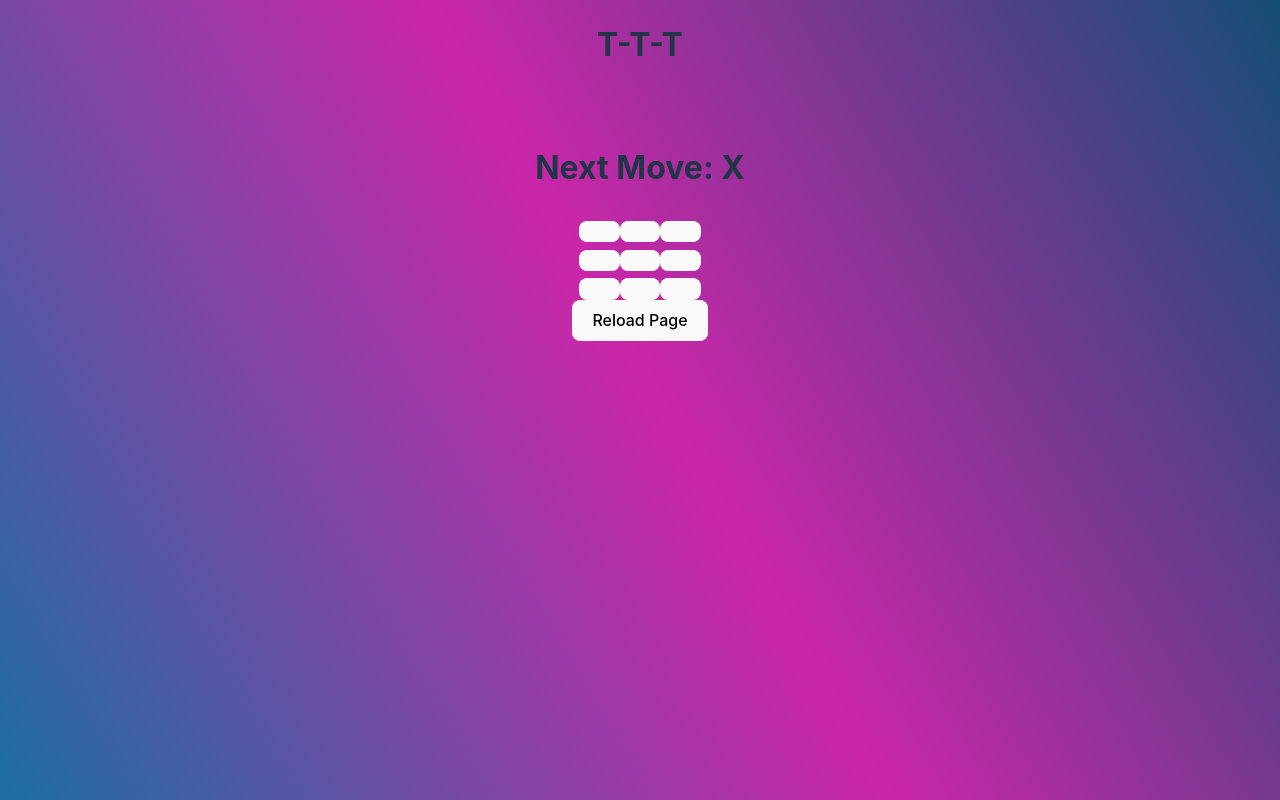
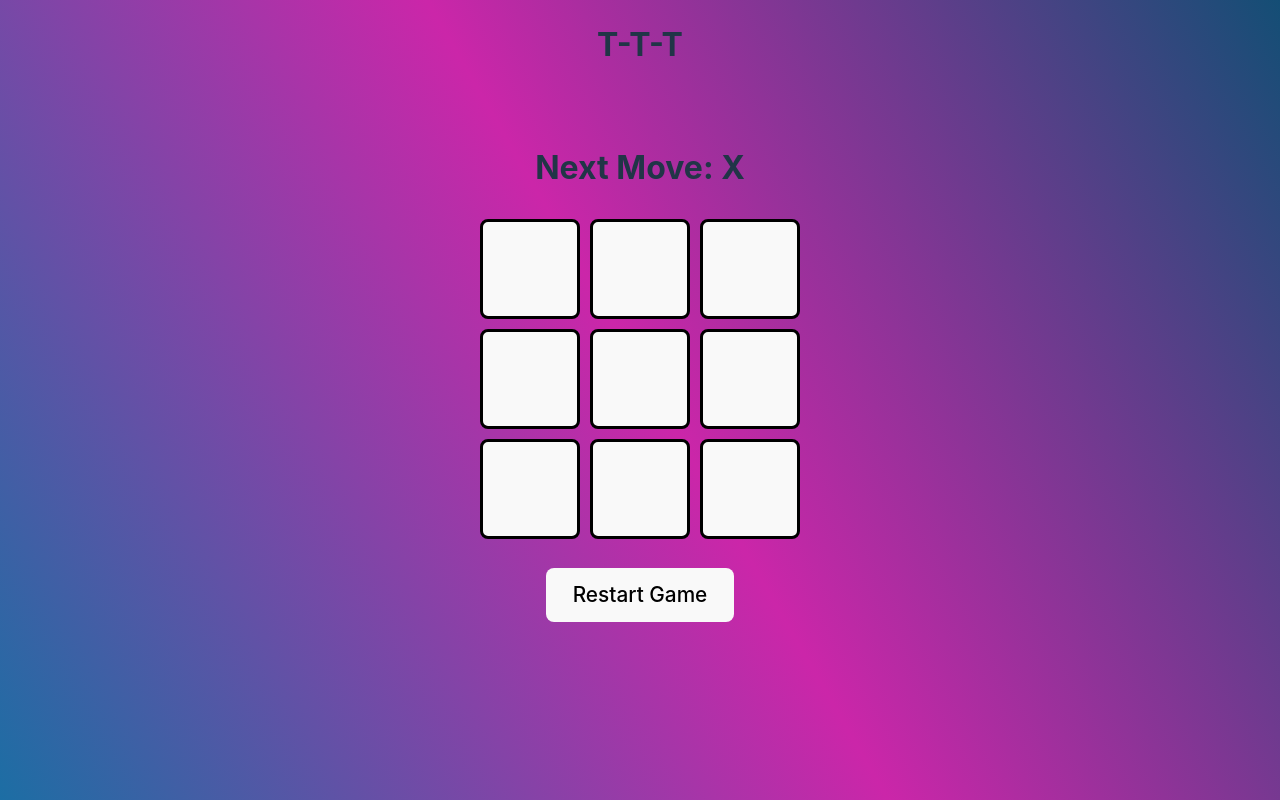
Before and after one commit to Lawlor-C/SoC-TicTacToe-Completion, a React (Vite) app in the folder tic-tac-toe/: page / in a window 1280 px wide. Built offline with nearby package versions, Linux system fonts and the light colour scheme.

Commit message:
stalemate included and commenced experimenting with css

```diff
--- a/tic-tac-toe/src/App.css
+++ b/tic-tac-toe/src/App.css
@@ -12,7 +12,7 @@
   transition: filter 300ms;
 }
 .logo:hover {
-  filter: drop-shadow(0 0 6em #646cffaa);
+  filter: drop-shadow(0 0 6em #1c910caa);
 }
 .logo.react:hover {
   filter: drop-shadow(0 0 6em #61dafbaa);
@@ -40,3 +40,26 @@
 .read-the-docs {
   color: #888;
 }
+
+.tile {
+  width: 100px; /* Set a fixed width */
+  height: 100px; /* Set a fixed height */
+  display: inline-flex; /* Centers the content horizontally and vertically */
+  justify-content: center; /* Center horizontally */
+  align-items: center; /* Center vertically */
+  font-size: 2rem; /* Adjust font size as needed */
+  margin: 5px; /* Add spacing between tiles */
+  border: 3px solid #000; /* Add a border if desired */
+  background-color: #f9f9f9; /* Set a background color */
+  cursor: pointer;
+  box-sizing: border-box; /* Ensure padding and border are included in width/height */
+  overflow: hidden; /* Prevent content from overflowing */
+  white-space: nowrap; /* Prevent content from wrapping */
+}
+
+.grid-row {
+  display: flex; /* Arrange tiles in a row */
+  justify-content: center; /* Center the row contents */
+  margin: 0; /* Remove any default spacing */
+  padding: 0; /* Remove unnecessary padding */
+}
--- a/tic-tac-toe/src/App.jsx
+++ b/tic-tac-toe/src/App.jsx
@@ -13,7 +13,7 @@ import "./App.css";
 // Assign each button an index value 0-8
 
 function ResetButton({ onReset }) {
-  return <button onClick={onReset}>Reload Page</button>;
+  return <button onClick={onReset}>Restart Game</button>;
 }
 
 function Tile({ num, tileClick }) {
@@ -25,9 +25,11 @@ function Tile({ num, tileClick }) {
 }
 
 export default function Grid() {
+
   const [tiles, setTiles] = useState(Array(9).fill(null));
   const [nextMove, setNextMove] = useState(true);
   const [winner, setWinner] = useState(null);
+
   //Added console log here to mark where the CURRENT state of play is.
   console.log(tiles);
 
@@ -37,7 +39,7 @@ export default function Grid() {
       return;
     }
 
-    console.log("working");
+    // console.log("working"); No longer needed
 
     const update = tiles.slice();
     if (nextMove) {
@@ -46,13 +48,21 @@ export default function Grid() {
       update[i] = "O";
     }
     setTiles(update);
-    //Check for winstate
+
+
     const currentPlayer = nextMove ? "X" : "O"; // Store the current player
+
+    //Check for winner
     if (checkWinner(update, currentPlayer)) {
       setWinner(currentPlayer);
-    } else {
-      setNextMove(!nextMove);
+      return;
     }
+    // Check for a stalemate
+  if (update.every(tile => tile !== null)) {
+    setWinner("Stalemate!"); // Update the winner state to reflect a draw
+    return;
+  }
+  setNextMove(!nextMove);
   }
 
   //setNextMove(!nextMove); This has now been moved into the above function
@@ -68,7 +78,14 @@ function handleReset() {
 }
 return (
   <>
-    <h1>{winner ? `${winner} Wins!` : `Next Move: ${nextMove ? "X" : "O"}`}</h1>
+    <h1>
+  {winner
+    ? winner === "Stalemate!"
+      ? "It's a draw!"
+      : `${winner} Wins!`
+    : `Next Move: ${nextMove ? "X" : "O"}`}
+</h1>
+
     <div className="grid-row">
       <Tile num={tiles[0]} tileClick={() => handleClick(0)} />
       <Tile num={tiles[1]} tileClick={() => handleClick(1)} />
@@ -83,7 +100,7 @@ return (
       <Tile num={tiles[6]} tileClick={() => handleClick(6)} />
       <Tile num={tiles[7]} tileClick={() => handleClick(7)} />
       <Tile num={tiles[8]} tileClick={() => handleClick(8)} />
-    </div>
+    </div> <br></br>
     <ResetButton onReset={handleReset} />
   </>
 );
--- a/tic-tac-toe/src/index.css
+++ b/tic-tac-toe/src/index.css
@@ -20,30 +20,30 @@ h1 {
 
 a {
   font-weight: 500;
-  color: #646cff;
+  color: #95ff64;
   text-decoration: inherit;
 }
 a:hover {
-  color: #535bf2;
+  color: #f253a2;
 }
 
 button {
   border-radius: 8px;
-  border: 1px solid transparent;
+  border: 2px solid transparent;
   padding: 0.6em 1.2em;
-  font-size: 1em;
-  font-weight: 500;
+  font-size: 1.3em;
+  font-weight: 550;
   font-family: inherit;
-  background-color: #a3ecad;
+  background-color: #89e995;
   cursor: pointer;
   transition: border-color 0.25s;
 }
 button:hover {
-  border-color: #646cff;
+  border-color: #0b16da;
 }
 button:focus,
 button:focus-visible {
-  outline: 4px auto -webkit-focus-ring-color;
+  outline: 8px auto -webkit-focus-ring-color;
 }
 
 @media (prefers-color-scheme: light) {
```
Also changed, not shown: tic-tac-toe/src/Winnings.jsx (+14 -8 lines).
